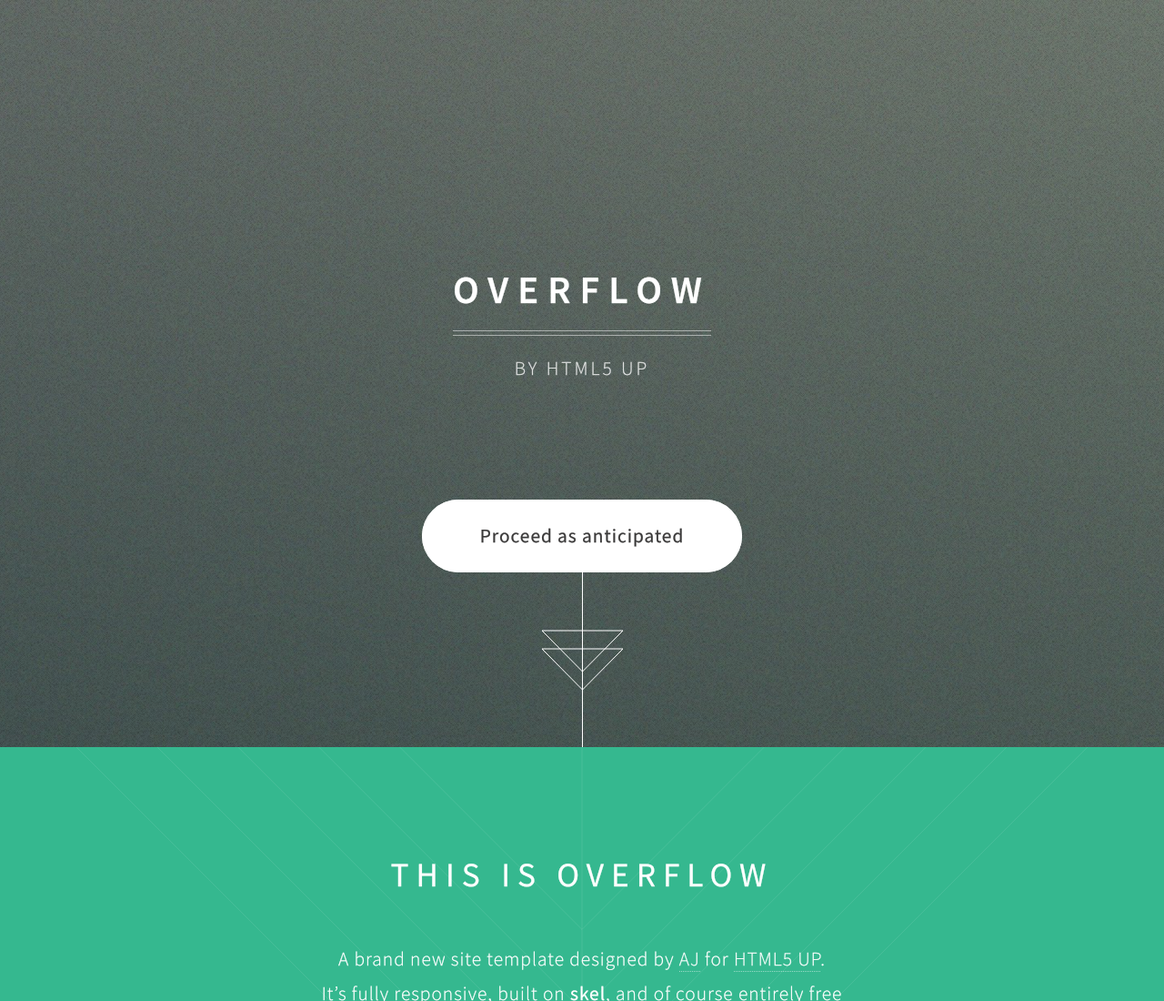
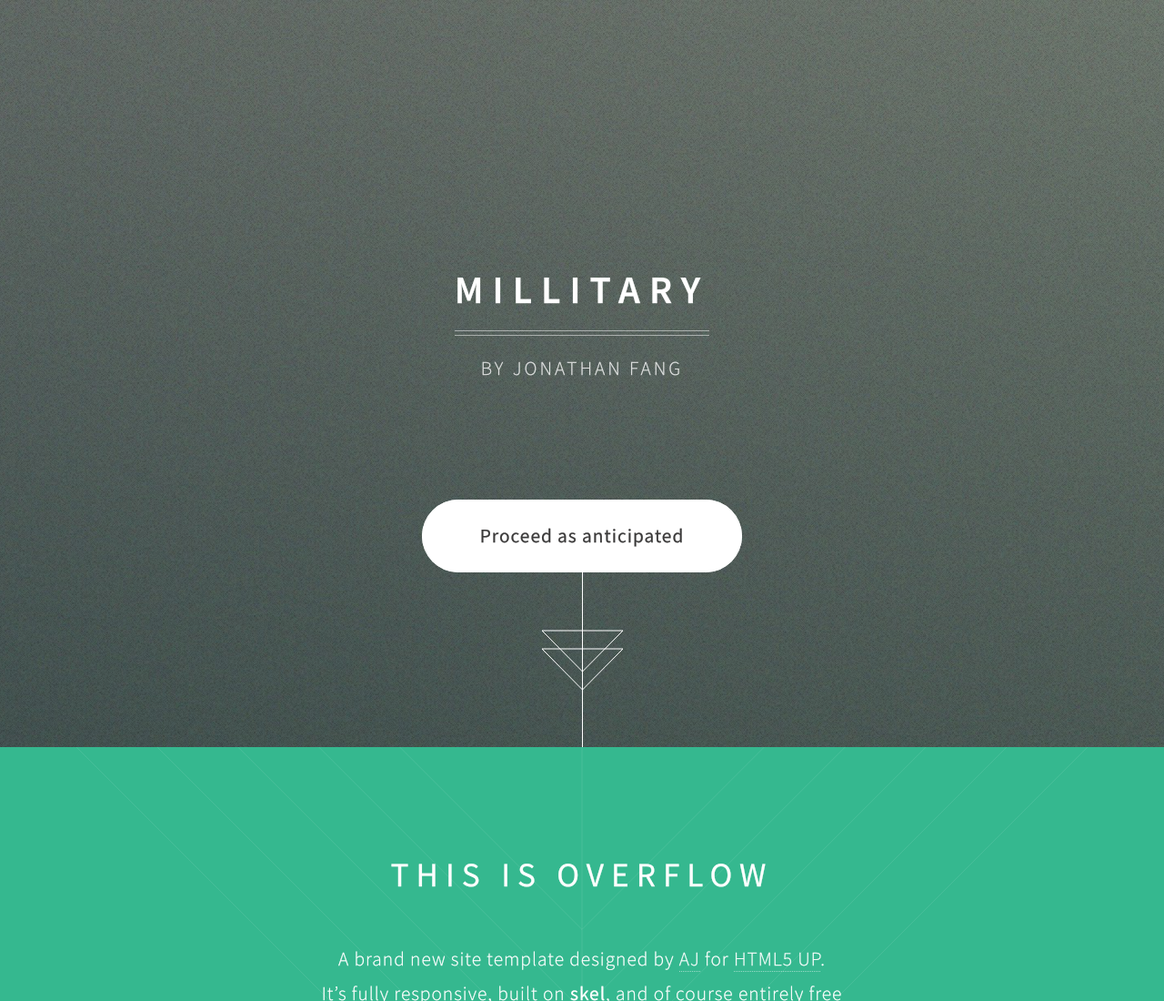
Before and after one commit to JJF2160/JJF2160.github.io, a plain HTML site: page index.html in a window 1280 px wide. Shown: the top 1100 px of the page at 91% size. Drawn offline with Linux system fonts and the light colour scheme.

Commit message:
Change title

```diff
--- a/index.html
+++ b/index.html
@@ -18,8 +18,8 @@
 		<!-- Header -->
 			<section id="header">
 				<header>
-					<h1>Overflow</h1>
-					<p>By HTML5 UP</p>
+					<h1>Millitary</h1>
+					<p>By Jonathan Fang</p>
 				</header>
 				<footer>
 					<a href="#banner" class="button style2 scrolly-middle">Proceed as anticipated</a>
```
